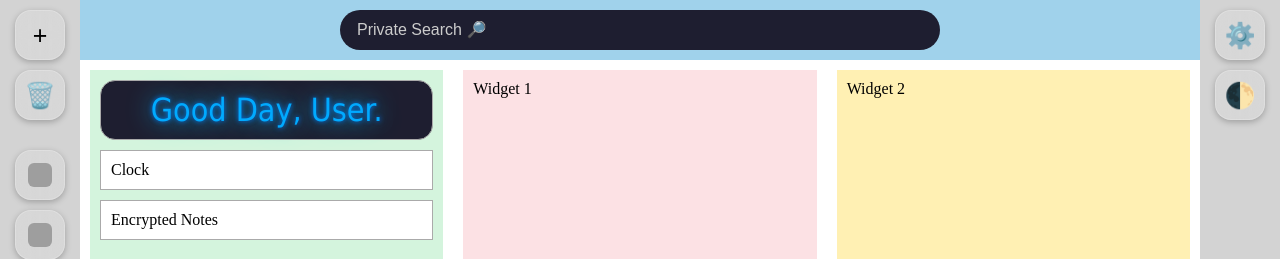
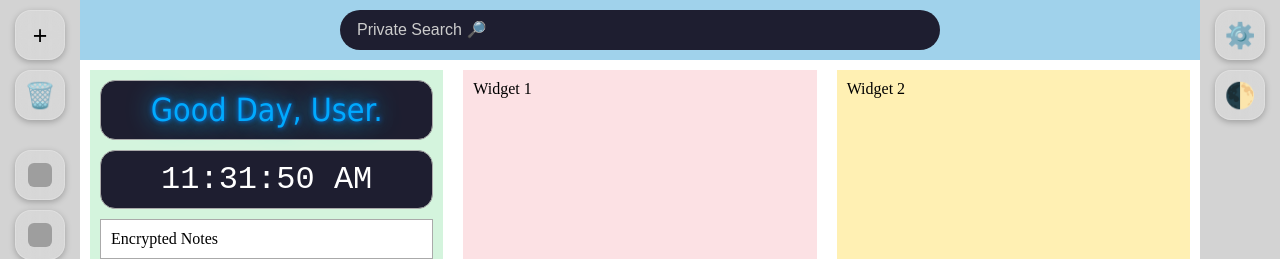
Before and after one commit to CoderCat346/Custom-Browser-Homepage-2, a plain HTML site: page index.html in a window 1280 px wide. Shown: the top 259 px of the page. Drawn offline with Linux system fonts and the light colour scheme; grey boxes are pictures that could not be loaded.

Commit message:
Added Clock Widget

```diff
--- /dev/null
+++ b/css/design/Clock.css
@@ -0,0 +1,8 @@
+.Clock {
+    background-color: var(--bg-dark);
+    color:var(--fg-light);
+    border-radius: 15px;
+    font-size: 2rem;
+    font-family: monospace;
+    text-align: center;
+}
--- a/index.html
+++ b/index.html
@@ -17,6 +17,8 @@
         <link rel="stylesheet" href="/css/design/SearchBar.css" rel="preload" as="style">
         <link rel="stylesheet" href="/css/design/Modal.css" rel="preload" as="style">
         <link rel="stylesheet" href="/css/design/HelloUser.css" rel="preload" as="style">
+        <link rel="stylesheet" href="/css/design/Clock.css" rel="preload" as="style">
+
 
     </head>
     <body>
@@ -38,7 +40,7 @@
                 <section class="WidgetsArea">
                     <aside class="WidgetColumn1">
                         <section class="HelloUser" id="editableText" spellcheck="false">Good Day, User.</section>
-                        <section class="Clock">Clock</section>
+                        <section class="Clock" id="Clock">Clock</section>
                         <section class="EncryptedNotes">Encrypted Notes</section>
                     </aside>
 
@@ -70,5 +72,6 @@
         <script src="/js/SearchBar.js"></script>
         <script src="/js/Shortcuts.js"></script>
         <script src="/js/HelloUser.js"></script>
+        <script src="/js/Clock.js"></script>
     </body>
 </html>
--- /dev/null
+++ b/js/Clock.js
@@ -0,0 +1,9 @@
+function updateClock() {
+    const clockElement = document.getElementById('Clock');
+    const now = new Date();
+    const timeString = now.toLocaleTimeString();
+    clockElement.textContent = timeString;
+  }
+
+  setInterval(updateClock, 1000);
+  updateClock(); // initial call
```
